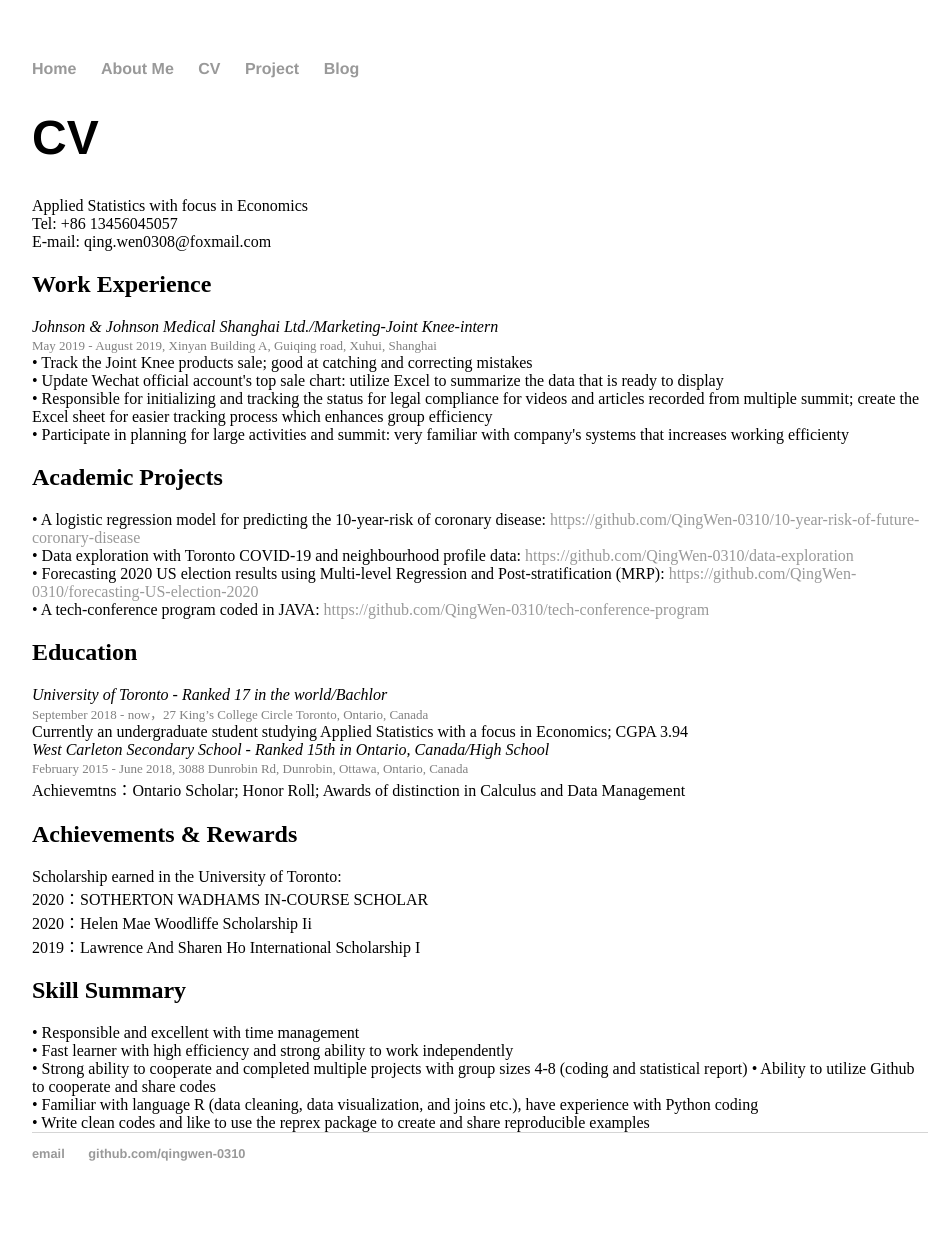
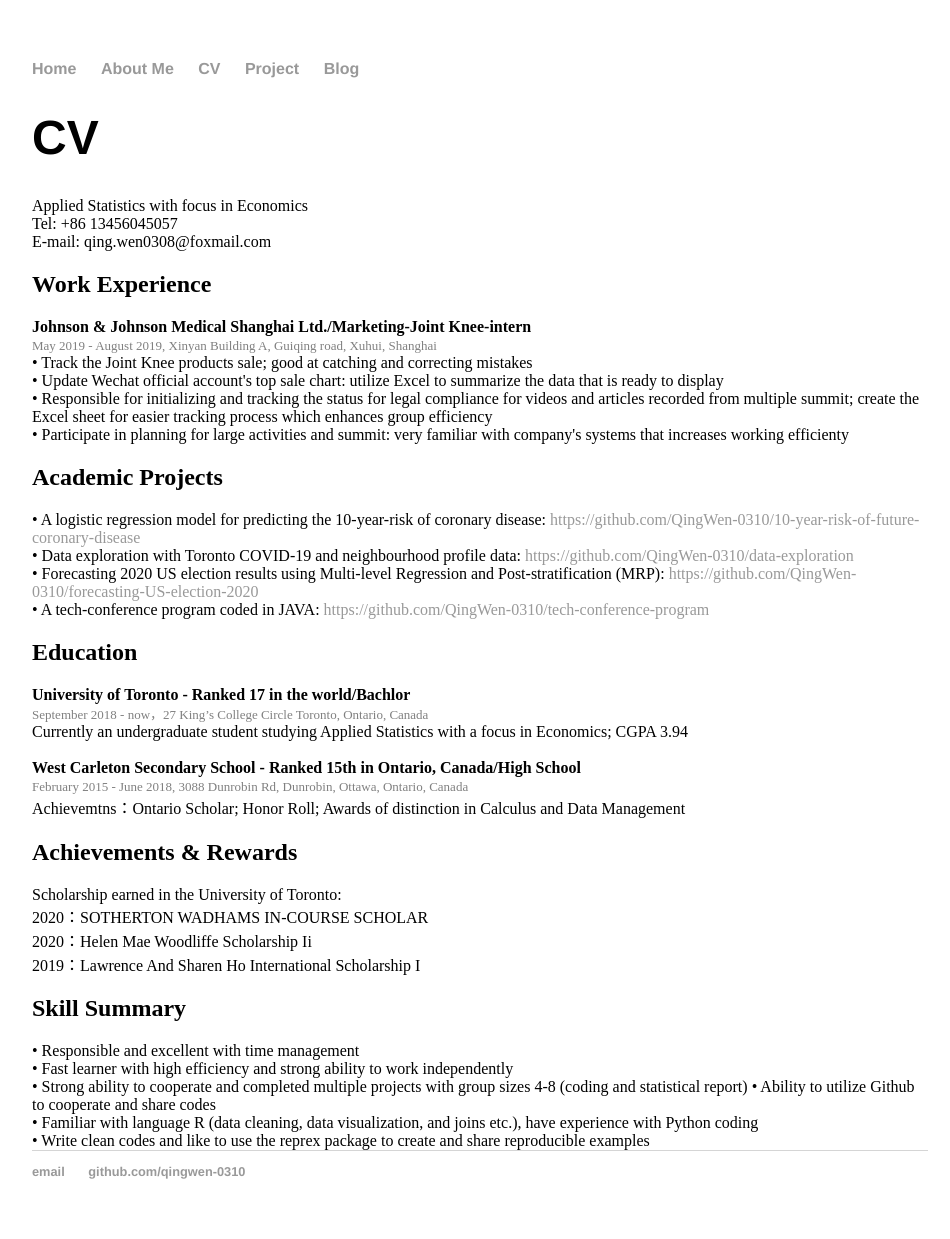
Before and after one commit to QingWen-0310/QingWen-0310.github.io, a Jekyll site: the page built from cv/index.html, in a window 1280 px wide. Shown: the whole page, without its empty margins (160-1110 px from the left). Built offline with Jekyll 4.4.1, drawn with Linux system fonts in a browser that asks for light colours; Markdown is read by kramdown in place of the engine named in the settings.

Commit message:
Update index.html

```diff
--- a/cv/index.html
+++ b/cv/index.html
@@ -7,7 +7,7 @@ title: CV
 
 <span>
 <h2><b>Work Experience</b></h2>
-<i><color = "#a3a3c2">Johnson & Johnson Medical Shanghai Ltd./Marketing-Joint Knee-intern </i><br>
+<b><color = "#a3a3c2">Johnson & Johnson Medical Shanghai Ltd./Marketing-Joint Knee-intern </b><br>
 <font size="2" color="grey">May 2019 - August 2019, Xinyan Building A, Guiqing road, Xuhui, Shanghai </font><br>
 &#8226 Track the Joint Knee products sale; good at catching and correcting mistakes <br>
 &#8226 Update Wechat official account's top sale chart: utilize Excel to summarize the data that is ready to display<br>
@@ -25,10 +25,11 @@ title: CV
 
 <span>
 <h2><b>Education</b></h2>
-<i><color = "#a3a3c2">University of Toronto - Ranked 17 in the world/Bachlor </i><br>
+<b><color = "#a3a3c2">University of Toronto - Ranked 17 in the world/Bachlor </b><br>
 <font size="2" color="grey">September 2018 - now，27 King’s College Circle Toronto, Ontario, Canada </font><br>
 Currently an undergraduate student studying Applied Statistics with a focus in Economics; CGPA 3.94 <br>
-<i><color = "#a3a3c2">West Carleton Secondary School - Ranked 15th in Ontario, Canada/High School </i><br>
+<br>
+<b><color = "#a3a3c2">West Carleton Secondary School - Ranked 15th in Ontario, Canada/High School </b><br>
 <font size="2" color="grey">February 2015 - June 2018, 3088 Dunrobin Rd, Dunrobin, Ottawa, Ontario, Canada </font><br>
 Achievemtns：Ontario Scholar; Honor Roll; Awards of distinction in Calculus and Data Management <br>
 
```
